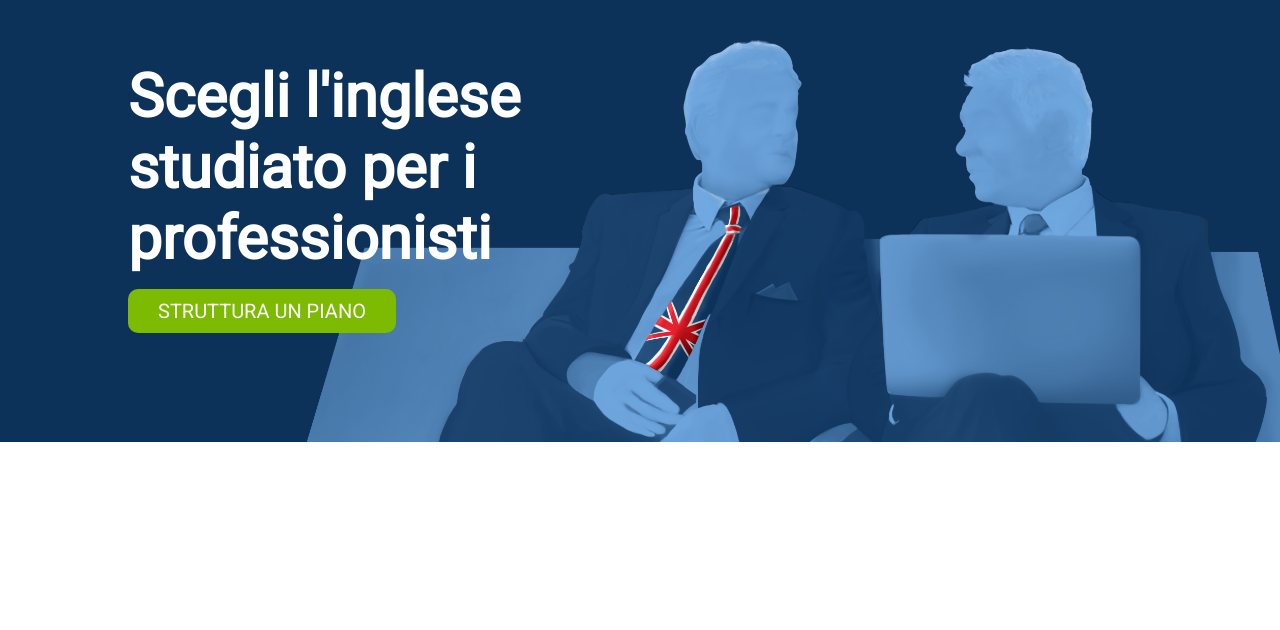
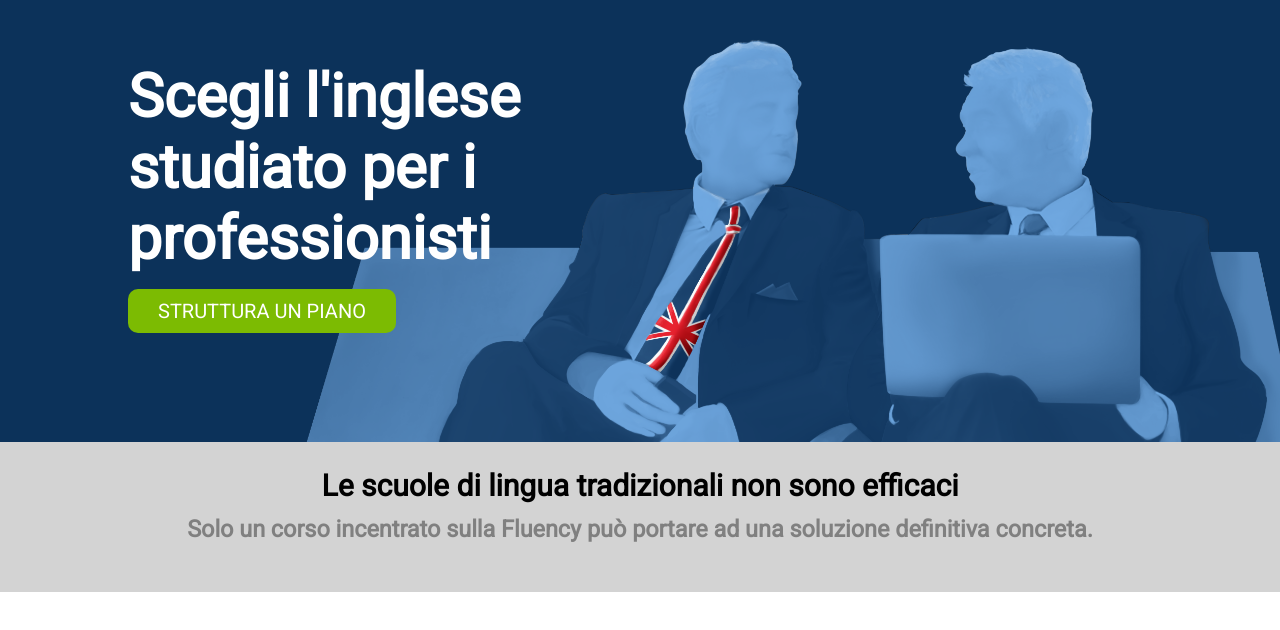
Before and after one commit to matteomichelon/htmlcss-fluentify, a plain HTML site: page index.html in a window 1280 px wide. Shown: the part 108-738 px from the top of the page. Drawn offline with Linux system fonts and the light colour scheme.

Commit message:
agginto main title

```diff
--- a/css/style.css
+++ b/css/style.css
@@ -49,6 +49,10 @@ header {
     border: 1px solid white;
 }
 
+.grey-text{
+    color: #808080;
+}
+
 /* HEADER */
 
 .header-container {
@@ -98,12 +102,29 @@ header {
 
 /* Teaser */
 
-.teaser{
+.teaser {
     margin-top: 15%;
     font-size: 40px;
     width: 50%;
 }
 
-.teaser .button{
+.teaser .button {
     margin-top: 3%;
 }
+
+/* MAIN */
+
+.title {
+    background-color: #d3d3d3;
+    height: 150px;
+    font-size: 20px;
+    text-align: center;
+}
+
+.title h2 {
+    padding-top: 2%;
+}
+
+.title h3 {
+    padding-top: 1%;
+}
--- a/index.html
+++ b/index.html
@@ -68,10 +68,22 @@
                     struttura un piano
                 </span>
             </div>
-            <!-- stop Teaser -->
+            <!-- end Teaser -->
         </nav>
     </header>
-    <!-- stop HEADER -->
+    <!-- end HEADER -->
+
+    <!-- MAIN -->
+    <main>
+        <section class="title">
+            <div>
+                <h2>Le scuole di lingua tradizionali non sono efficaci</h2>
+                <h3 class="grey-text">Solo un corso incentrato sulla Fluency può portare ad una soluzione definitiva
+                    concreta.</h3>
+            </div>
+        </section>
+    </main>
+    <!-- end MAIN -->
 </body>
 
 </html>
```
